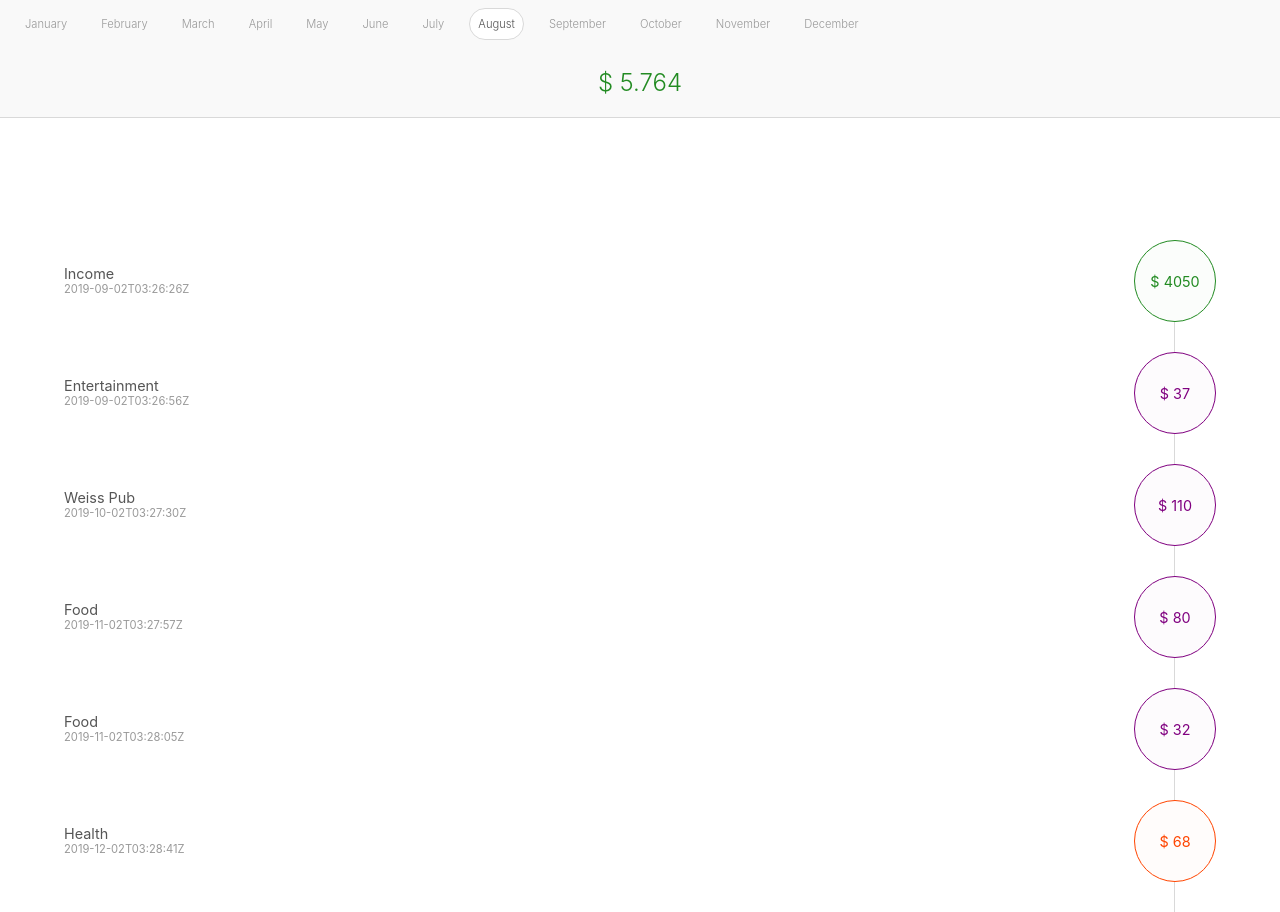
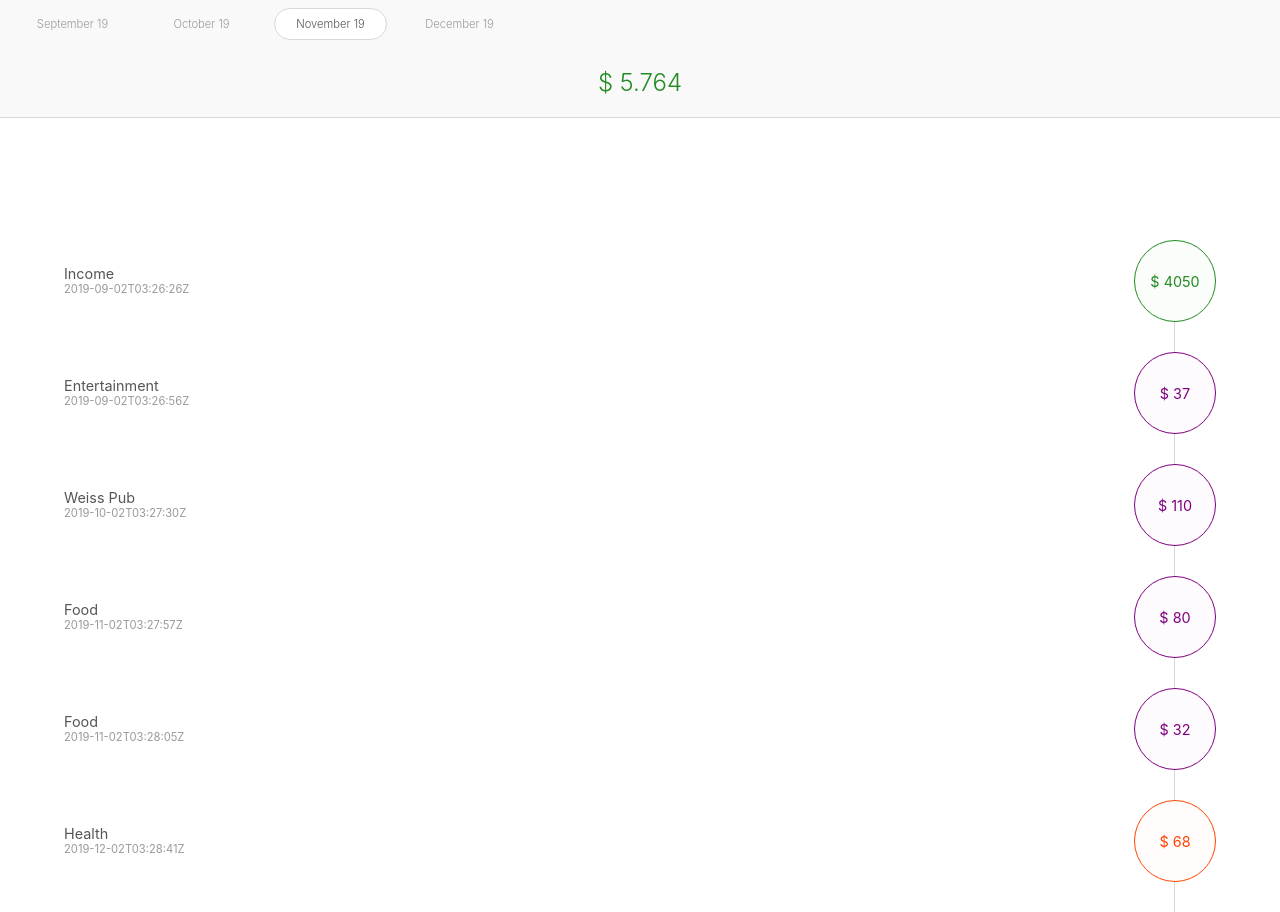
Before and after one commit to gritt/maskada-fe, a React (Create React App) app: page / in a window 1280 px wide. Built offline with nearby package versions, Linux system fonts and the light colour scheme.

Commit message:
Create a list of months according to transaction dates.

```diff
--- a/src/App.css
+++ b/src/App.css
@@ -71,8 +71,9 @@ header {
 }
 
 .months-nav__list li {
-    display: flex;
     height: auto;
+    min-width: 95px;
+    text-align: center;
     border-radius: 50px;
     border: solid 1px transparent;
     user-select: none;
--- a/src/Components/Header.js
+++ b/src/Components/Header.js
@@ -1,23 +1,30 @@
 import React from "react";
 
-function Header() {
+function Header(props) {
+    let currentMonth = getMonthName(Date.now());
+
+    function selectedIfCurrent(month) {
+        return currentMonth === month ? 'months-nav__list--active' : undefined
+    }
+
+    let timeline = getTimeline(props.transactions);
+
+    if (!timeline.includes(currentMonth)) {
+        timeline.push(currentMonth)
+    }
+
     return (
         <div className="sticky">
             <header>
                 <nav className="months-nav">
                     <ul className="months-nav__list">
-                        <li>January</li>
-                        <li>February</li>
-                        <li>March</li>
-                        <li>April</li>
-                        <li>May</li>
-                        <li>June</li>
-                        <li>July</li>
-                        <li className="months-nav__list--active">August</li>
-                        <li>September</li>
-                        <li>October</li>
-                        <li>November</li>
-                        <li>December</li>
+                        {timeline.map(function (month) {
+                            return (
+                                <li className={selectedIfCurrent(month)} key={month}>
+                                    {month}
+                                </li>
+                            );
+                        })}
                     </ul>
                 </nav>
                 <h1 className="account">$ 5.764</h1>
@@ -26,4 +33,27 @@ function Header() {
     );
 }
 
+function getTimeline(transactions) {
+    let timeline = [];
+
+    function toMonthsTimeline(transaction) {
+        let month = getMonthName(transaction.date);
+        if (!timeline.includes(month)) {
+            timeline.push(month)
+        }
+    }
+
+    transactions.filter(toMonthsTimeline);
+
+    return timeline
+}
+
+function getMonthName(datetime) {
+    let date = new Date(datetime);
+
+    let longMonth = date.toLocaleString('default', {month: 'long'});
+    let shortenYear = date.getFullYear().toString().substr(-2);
+    return longMonth + " " + shortenYear
+}
+
 export {Header}
```
